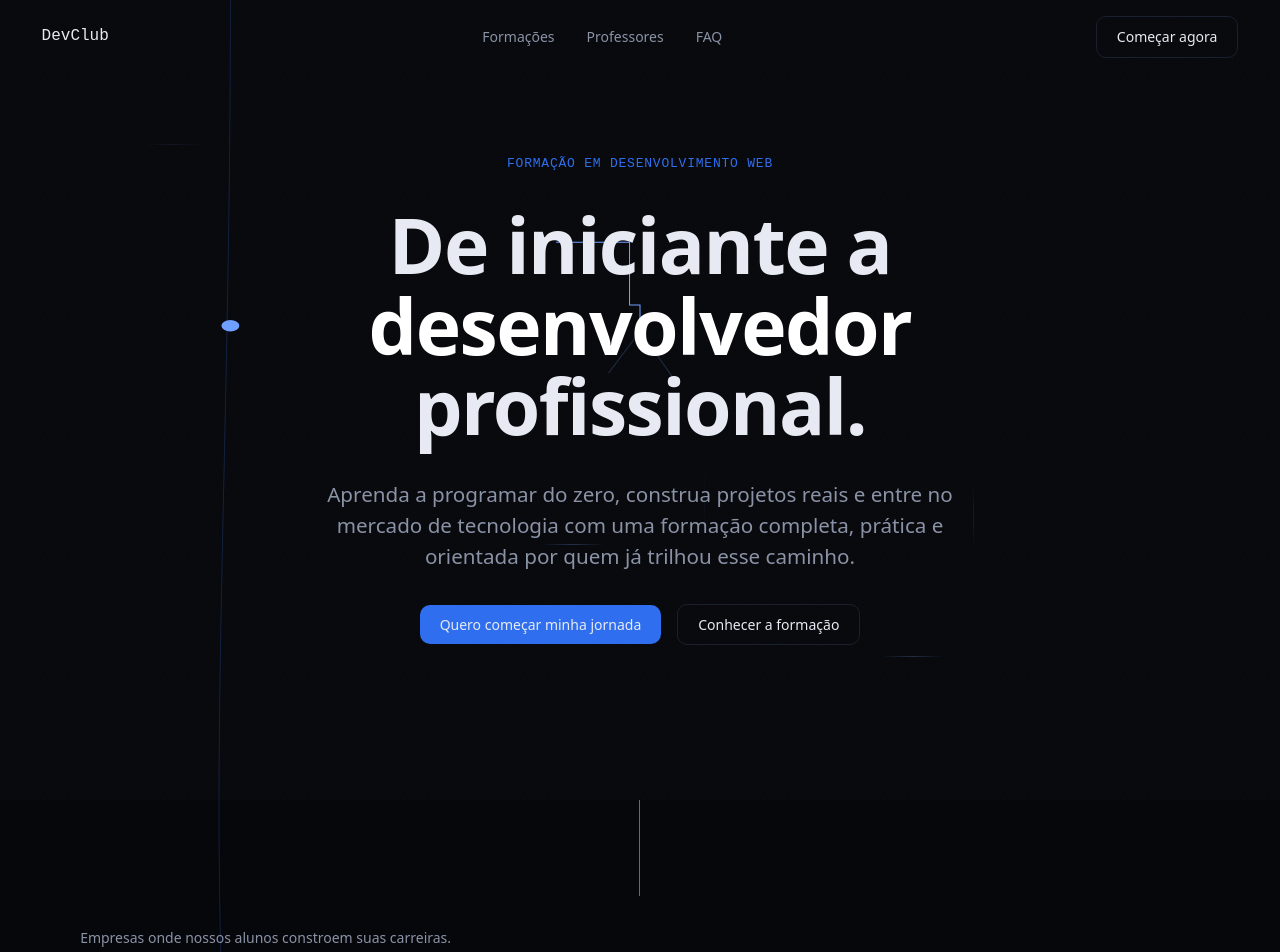
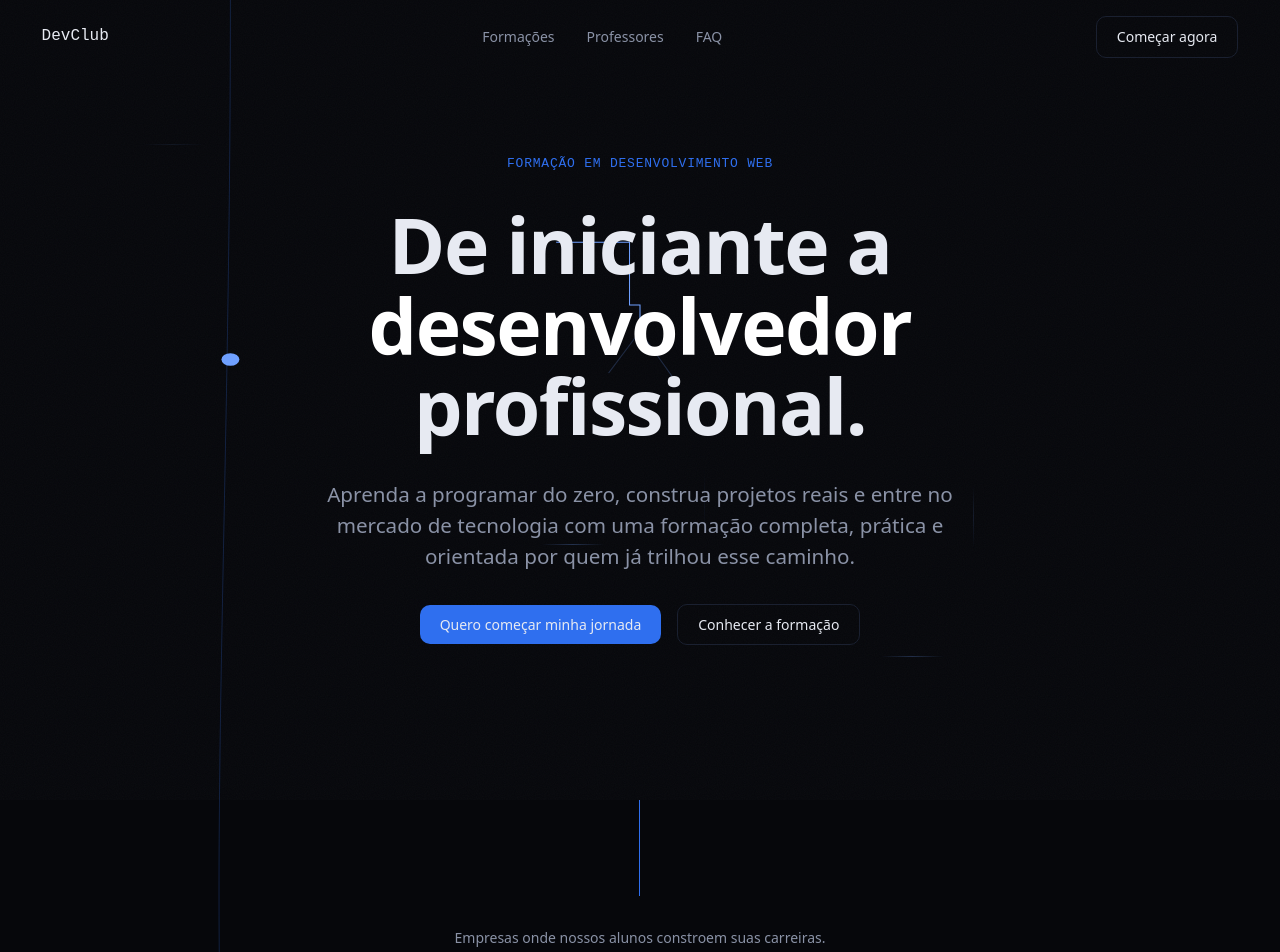
Before and after one commit to JonannVictor/DEVCLUB, a React (Vite) app: page / in a window 1280 px wide. Shown: the top 952 px of the page. Built offline with nearby package versions, Linux system fonts and the light colour scheme.

Commit message:
fix: correct class name in Container component for proper layout

```diff
--- a/src/index.css
+++ b/src/index.css
@@ -9,10 +9,6 @@
 *::before,
 *::after {
   box-sizing: border-box;
-}
-
-* {
-  margin: 0;
 }
 
 html {
--- a/src/ui/Container/Container.tsx
+++ b/src/ui/Container/Container.tsx
@@ -8,7 +8,7 @@ interface ContainerProps {
 
 export function Container({ children, className }: ContainerProps) {
   return (
-    <div className={cn('max-w-container-content px-container-x mx-auto', className)}>
+    <div className={cn('max-w-content px-container-x mx-auto', className)}>
       {children}
     </div>
   )
```
